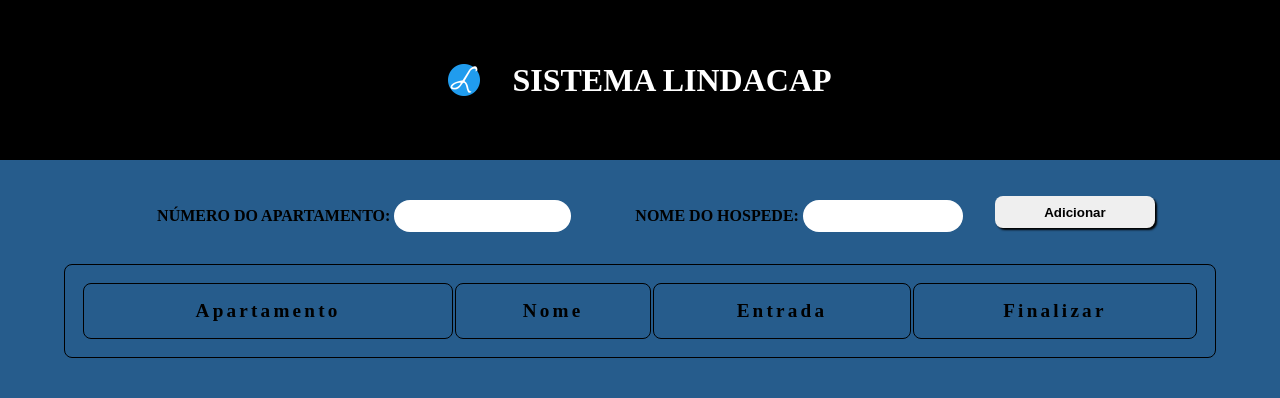
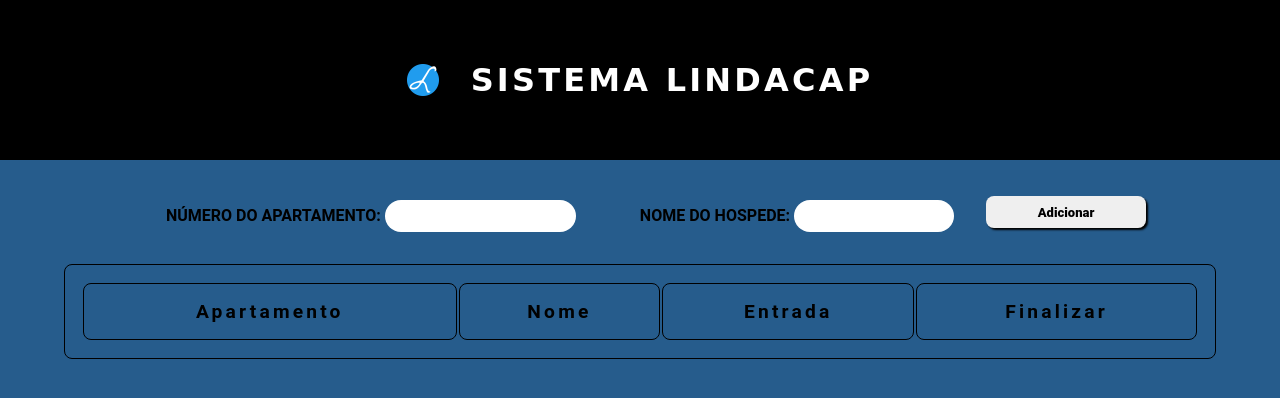
Before and after one commit to OtherVision/sistemaCadastroHospedes, a plain HTML site: page index.html in a window 1280 px wide. Drawn offline with Linux system fonts and the light colour scheme.

Commit message:
alterando fontes

```diff
--- a/css/style.css
+++ b/css/style.css
@@ -1,8 +1,11 @@
-* {padding: 0; margin: 0; list-style: none; text-decoration: none; box-sizing: border-box; }
+* {padding: 0; margin: 0; list-style: none; text-decoration: none; box-sizing: border-box; font-family: 'Roboto', sans-serif; }
+@import url('https://fonts.googleapis.com/css2?family=Goldman:wght@400;700&display=swap');
+@import url('https://fonts.googleapis.com/css2?family=Roboto:wght@400;500;700;800&display=swap');
 body {background: rgba(15, 75, 128, .9)}
 
 /*   header da página       */
 .header {width: 100%; text-align: center; text-transform: uppercase; height: 20vh; background: black; color: white; display: flex; align-items: center; justify-content: center; }
+.header h1 {font-family: 'Goldman', cursive; letter-spacing: 0.2rem; font-size: 32px; font-weight: 700;}
 .header img {margin-right: 2rem;}
 
 /*  conteudo principal da página        */
@@ -13,11 +16,11 @@ body {background: rgba(15, 75, 128, .9)}
 .form-group {height: auto; margin: 2rem;  border: none;}
 .form-group input {height: 2rem; border-radius: 1rem; border: none; margin-top: 0.5rem; text-align: center; }
 .form-group input:focus {background: rgb(172, 207, 238);}
-.form-group label {font-weight: 600;}
+.form-group label {font-weight: 700; font-size: 1rem;}
 
 #nomeHospede {width: 10rem;}
 
-.btn {width: 10rem; height: 2rem;  border-radius: .5rem; cursor: pointer; border: none; box-shadow: 2px 2px 2px black; font-weight: 800; }
+.btn {width: 10rem; height: 2rem;  border-radius: .5rem; cursor: pointer; border: none; box-shadow: 2px 2px 2px black; font-weight: 800;  font-size: 13px;   }
 .btn:hover {background: rgba(15, 75, 128, .9); transition: background 0.5s; color: white;}
 
 
@@ -25,4 +28,4 @@ body {background: rgba(15, 75, 128, .9)}
 .table {width: 100%; border: 1px solid black; border-radius: 0.5rem; padding: 1rem;}
 .table thead tr th{  border: 1px solid black; border-radius: 0.5rem;  padding: 1rem; font-size: 1.2rem; letter-spacing: 0.2rem;}
 
-.table-Js {text-align: center; color: #000; font-weight: 500;}
+.table-Js {text-align: center; color: #000; font-weight: 500; font-size: 1rem;}
```
Also changed, not shown: 1 other file.
